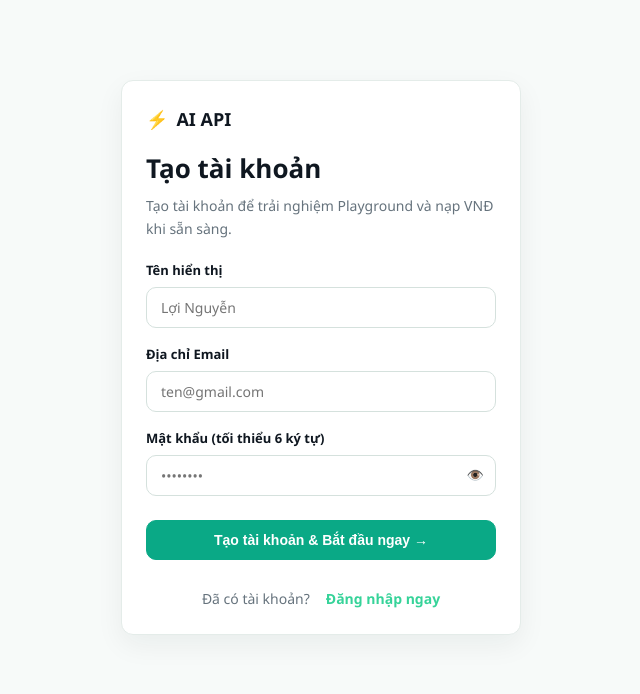
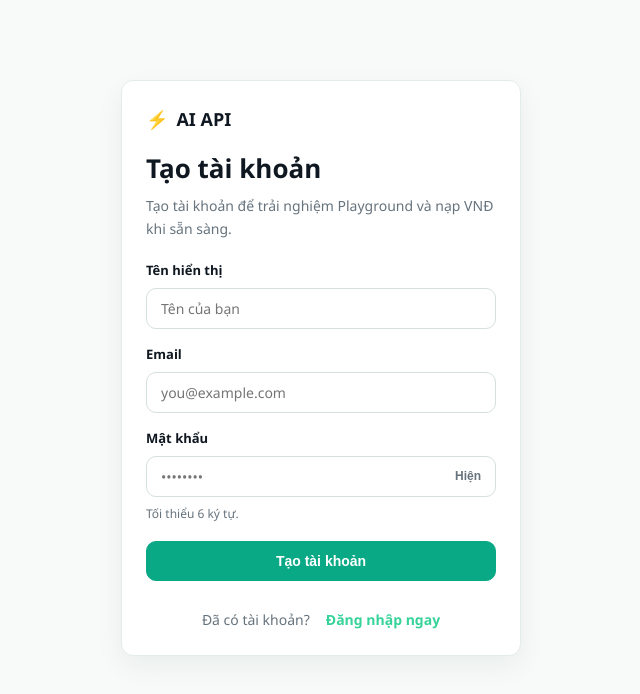
Before and after one commit to loinguyen82/apikeya, a Next.js app in the folder apps/web/: page /signup in a window 1280 px wide. Shown: the top 694 px of the page, without its empty margins (319-959 px from the left). Built offline with nearby package versions, Linux system fonts and the light colour scheme.

Commit message:
Refine authentication forms

```diff
--- a/apps/web/src/components/AuthForms.tsx
+++ b/apps/web/src/components/AuthForms.tsx
@@ -2,272 +2,62 @@
 
 import React, { useState } from 'react'
 
+function PasswordField({ id, value, onChange, autoComplete, minLength }: { id: string; value: string; onChange: (value: string) => void; autoComplete: string; minLength?: number }) {
+  const [show, setShow] = useState(false)
+  return <div className="password-wrap"><input id={id} className="input" type={show ? 'text' : 'password'} minLength={minLength} placeholder="••••••••" value={value} onChange={(e) => onChange(e.target.value)} required autoComplete={autoComplete} /><button type="button" className="password-toggle" aria-label={show ? 'Ẩn mật khẩu' : 'Hiện mật khẩu'} onClick={() => setShow(!show)}>{show ? 'Ẩn' : 'Hiện'}</button></div>
+}
+
 export function LoginForm() {
   const [email, setEmail] = useState('')
   const [password, setPassword] = useState('')
-  const [showPassword, setShowPassword] = useState(false)
   const [loading, setLoading] = useState(false)
   const [error, setError] = useState<string | null>(null)
 
   async function handleSubmit(e: React.FormEvent) {
-    e.preventDefault()
-    setError(null)
-    setLoading(true)
-
+    e.preventDefault(); setError(null); setLoading(true)
     try {
-      const res = await fetch('/api/auth/login', {
-        method: 'POST',
-        headers: { 'content-type': 'application/json' },
-        body: JSON.stringify({ email: email.trim().toLowerCase(), password }),
-      })
-
+      const res = await fetch('/api/auth/login', { method: 'POST', headers: { 'content-type': 'application/json' }, body: JSON.stringify({ email: email.trim().toLowerCase(), password }) })
       const json = await res.json()
-
-      if (!res.ok || json.error) {
-        setError(json.error || 'Email hoặc mật khẩu không chính xác')
-        setLoading(false)
-        return
-      }
-
-      // Đăng nhập thành công -> Chuyển vào Dashboard
+      if (!res.ok || json.error) { setError(json.error || 'Email hoặc mật khẩu không chính xác'); setLoading(false); return }
       window.location.href = '/dashboard'
-    } catch (err: any) {
-      setError('Không thể kết nối đến máy chủ. Vui lòng thử lại.')
-      setLoading(false)
-    }
+    } catch { setError('Không thể kết nối đến máy chủ. Vui lòng thử lại.'); setLoading(false) }
   }
 
-  return (
-    <form onSubmit={handleSubmit} className="stack" style={{ gap: '16px' }}>
-      {error && (
-        <div
-          role="alert"
-          aria-live="assertive"
-          style={{
-            background: 'var(--danger-bg)',
-            border: '1px solid rgba(239, 68, 68, 0.3)',
-            color: 'var(--danger)',
-            padding: '10px 14px',
-            borderRadius: 'var(--radius-sm)',
-            fontSize: '14px',
-          }}
-        >
-          {error}
-        </div>
-      )}
-
-      <div>
-        <label htmlFor="login-email" style={{ fontSize: '13px', fontWeight: 600, display: 'block', marginBottom: '6px' }}>
-          Địa chỉ Email
-        </label>
-        <input
-          id="login-email"
-          className="input"
-          type="email"
-          placeholder="loi822004@gmail.com"
-          value={email}
-          onChange={(e) => setEmail(e.target.value)}
-          required
-          autoComplete="email"
-        />
-      </div>
-
-      <div>
-        <label htmlFor="login-password" style={{ fontSize: '13px', fontWeight: 600, display: 'block', marginBottom: '6px' }}>
-          Mật khẩu
-        </label>
-        <div style={{ position: 'relative' }}>
-          <input
-            id="login-password"
-            className="input"
-            type={showPassword ? 'text' : 'password'}
-            placeholder="••••••••"
-            value={password}
-            onChange={(e) => setPassword(e.target.value)}
-            required
-            autoComplete="current-password"
-            style={{ paddingRight: '45px' }}
-          />
-          <button
-            type="button"
-            aria-label={showPassword ? 'Ẩn mật khẩu' : 'Hiện mật khẩu'}
-            onClick={() => setShowPassword(!showPassword)}
-            style={{
-              position: 'absolute',
-              right: '12px',
-              top: '50%',
-              transform: 'translateY(-50%)',
-              background: 'none',
-              border: 'none',
-              cursor: 'pointer',
-              fontSize: '14px',
-              color: 'var(--text-muted)',
-            }}
-          >
-            {showPassword ? '🙈' : '👁️'}
-          </button>
-        </div>
-      </div>
-
-      <button className="btn" type="submit" disabled={loading} style={{ marginTop: '8px', width: '100%' }}>
-        {loading ? 'Đang đăng nhập...' : 'Đăng nhập →'}
-      </button>
-    </form>
-  )
+  return <form onSubmit={handleSubmit} className="page-stack" style={{ gap: 15 }}>
+    {error && <div className="notice danger" role="alert" aria-live="assertive">{error}</div>}
+    <div className="field"><label htmlFor="login-email">Email</label><input id="login-email" className="input" type="email" placeholder="you@example.com" value={email} onChange={(e) => setEmail(e.target.value)} required autoComplete="email" /></div>
+    <div className="field"><label htmlFor="login-password">Mật khẩu</label><PasswordField id="login-password" value={password} onChange={setPassword} autoComplete="current-password" /></div>
+    <button className="btn" type="submit" disabled={loading} style={{ width: '100%', marginTop: 3 }}>{loading ? 'Đang đăng nhập…' : 'Đăng nhập'}</button>
+  </form>
 }
 
 export function SignupForm() {
   const [displayName, setDisplayName] = useState('')
   const [email, setEmail] = useState('')
   const [password, setPassword] = useState('')
-  const [showPassword, setShowPassword] = useState(false)
   const [loading, setLoading] = useState(false)
   const [error, setError] = useState<string | null>(null)
   const [confirmationSent, setConfirmationSent] = useState(false)
 
   async function handleSubmit(e: React.FormEvent) {
-    e.preventDefault()
-    setError(null)
-    setConfirmationSent(false)
-    setLoading(true)
-
+    e.preventDefault(); setError(null); setConfirmationSent(false); setLoading(true)
     try {
-      // 1. Tạo tài khoản & tự động confirm qua Admin API
-      const res = await fetch('/api/auth/signup', {
-        method: 'POST',
-        headers: { 'content-type': 'application/json' },
-        body: JSON.stringify({
-          displayName: displayName.trim(),
-          email: email.trim().toLowerCase(),
-          password,
-        }),
-      })
-
+      const res = await fetch('/api/auth/signup', { method: 'POST', headers: { 'content-type': 'application/json' }, body: JSON.stringify({ displayName: displayName.trim(), email: email.trim().toLowerCase(), password }) })
       const json = await res.json()
-      if (!res.ok || json.error) {
-        setError(json.error || 'Không thể tạo tài khoản')
-        setLoading(false)
-        return
-      }
-
-      // 2. Tự động đăng nhập vào session ngay lập tức
-      const loginRes = await fetch('/api/auth/login', {
-        method: 'POST',
-        headers: { 'content-type': 'application/json' },
-        body: JSON.stringify({ email: email.trim().toLowerCase(), password }),
-      })
-
+      if (!res.ok || json.error) { setError(json.error || 'Không thể tạo tài khoản'); setLoading(false); return }
+      const loginRes = await fetch('/api/auth/login', { method: 'POST', headers: { 'content-type': 'application/json' }, body: JSON.stringify({ email: email.trim().toLowerCase(), password }) })
       const loginJson = await loginRes.json()
-      if (!loginRes.ok || loginJson.error) {
-        setConfirmationSent(true)
-        setLoading(false)
-        return
-      }
-
-      // 3. Chuyển thẳng vào Dashboard
+      if (!loginRes.ok || loginJson.error) { setConfirmationSent(true); setLoading(false); return }
       window.location.href = '/dashboard'
-    } catch (err: any) {
-      setError('Đã có lỗi xảy ra. Vui lòng thử lại.')
-      setLoading(false)
-    }
+    } catch { setError('Đã có lỗi xảy ra. Vui lòng thử lại.'); setLoading(false) }
   }
 
-  return (
-    <form onSubmit={handleSubmit} className="stack" style={{ gap: '16px' }}>
-      {confirmationSent && (
-        <div className="success-state" role="status" aria-live="polite">
-          Tài khoản đã được tạo. Hãy xác minh email, sau đó đăng nhập để tiếp tục.
-        </div>
-      )}
-      {error && (
-        <div
-          role="alert"
-          aria-live="assertive"
-          style={{
-            background: 'var(--danger-bg)',
-            border: '1px solid rgba(239, 68, 68, 0.3)',
-            color: 'var(--danger)',
-            padding: '10px 14px',
-            borderRadius: 'var(--radius-sm)',
-            fontSize: '14px',
-          }}
-        >
-          {error}
-        </div>
-      )}
-
-      <div>
-        <label htmlFor="signup-name" style={{ fontSize: '13px', fontWeight: 600, display: 'block', marginBottom: '6px' }}>
-          Tên hiển thị
-        </label>
-        <input
-          id="signup-name"
-          className="input"
-          type="text"
-          placeholder="Lợi Nguyễn"
-          value={displayName}
-          onChange={(e) => setDisplayName(e.target.value)}
-          required
-        />
-      </div>
-
-      <div>
-        <label htmlFor="signup-email" style={{ fontSize: '13px', fontWeight: 600, display: 'block', marginBottom: '6px' }}>
-          Địa chỉ Email
-        </label>
-        <input
-          id="signup-email"
-          className="input"
-          type="email"
-          placeholder="ten@gmail.com"
-          value={email}
-          onChange={(e) => setEmail(e.target.value)}
-          required
-          autoComplete="email"
-        />
-      </div>
-
-      <div>
-        <label htmlFor="signup-password" style={{ fontSize: '13px', fontWeight: 600, display: 'block', marginBottom: '6px' }}>
-          Mật khẩu (tối thiểu 6 ký tự)
-        </label>
-        <div style={{ position: 'relative' }}>
-          <input
-            id="signup-password"
-            className="input"
-            type={showPassword ? 'text' : 'password'}
-            minLength={6}
-            placeholder="••••••••"
-            value={password}
-            onChange={(e) => setPassword(e.target.value)}
-            required
-            autoComplete="new-password"
-            style={{ paddingRight: '45px' }}
-          />
-          <button
-            type="button"
-            aria-label={showPassword ? 'Ẩn mật khẩu' : 'Hiện mật khẩu'}
-            onClick={() => setShowPassword(!showPassword)}
-            style={{
-              position: 'absolute',
-              right: '12px',
-              top: '50%',
-              transform: 'translateY(-50%)',
-              background: 'none',
-              border: 'none',
-              cursor: 'pointer',
-              fontSize: '14px',
-              color: 'var(--text-muted)',
-            }}
-          >
-            {showPassword ? '🙈' : '👁️'}
-          </button>
-        </div>
-      </div>
-
-      <button className="btn" type="submit" disabled={loading} style={{ marginTop: '8px', width: '100%' }}>
-        {loading ? 'Đang tạo tài khoản & đăng nhập...' : 'Tạo tài khoản & Bắt đầu ngay →'}
-      </button>
-    </form>
-  )
+  return <form onSubmit={handleSubmit} className="page-stack" style={{ gap: 15 }}>
+    {confirmationSent && <div className="notice success" role="status">Tài khoản đã được tạo. Hãy xác minh email rồi đăng nhập.</div>}
+    {error && <div className="notice danger" role="alert" aria-live="assertive">{error}</div>}
+    <div className="field"><label htmlFor="signup-name">Tên hiển thị</label><input id="signup-name" className="input" type="text" placeholder="Tên của bạn" value={displayName} onChange={(e) => setDisplayName(e.target.value)} required /></div>
+    <div className="field"><label htmlFor="signup-email">Email</label><input id="signup-email" className="input" type="email" placeholder="you@example.com" value={email} onChange={(e) => setEmail(e.target.value)} required autoComplete="email" /></div>
+    <div className="field"><label htmlFor="signup-password">Mật khẩu</label><PasswordField id="signup-password" value={password} onChange={setPassword} autoComplete="new-password" minLength={6} /><span className="field-hint">Tối thiểu 6 ký tự.</span></div>
+    <button className="btn" type="submit" disabled={loading} style={{ width: '100%', marginTop: 3 }}>{loading ? 'Đang tạo tài khoản…' : 'Tạo tài khoản'}</button>
+  </form>
 }
```
